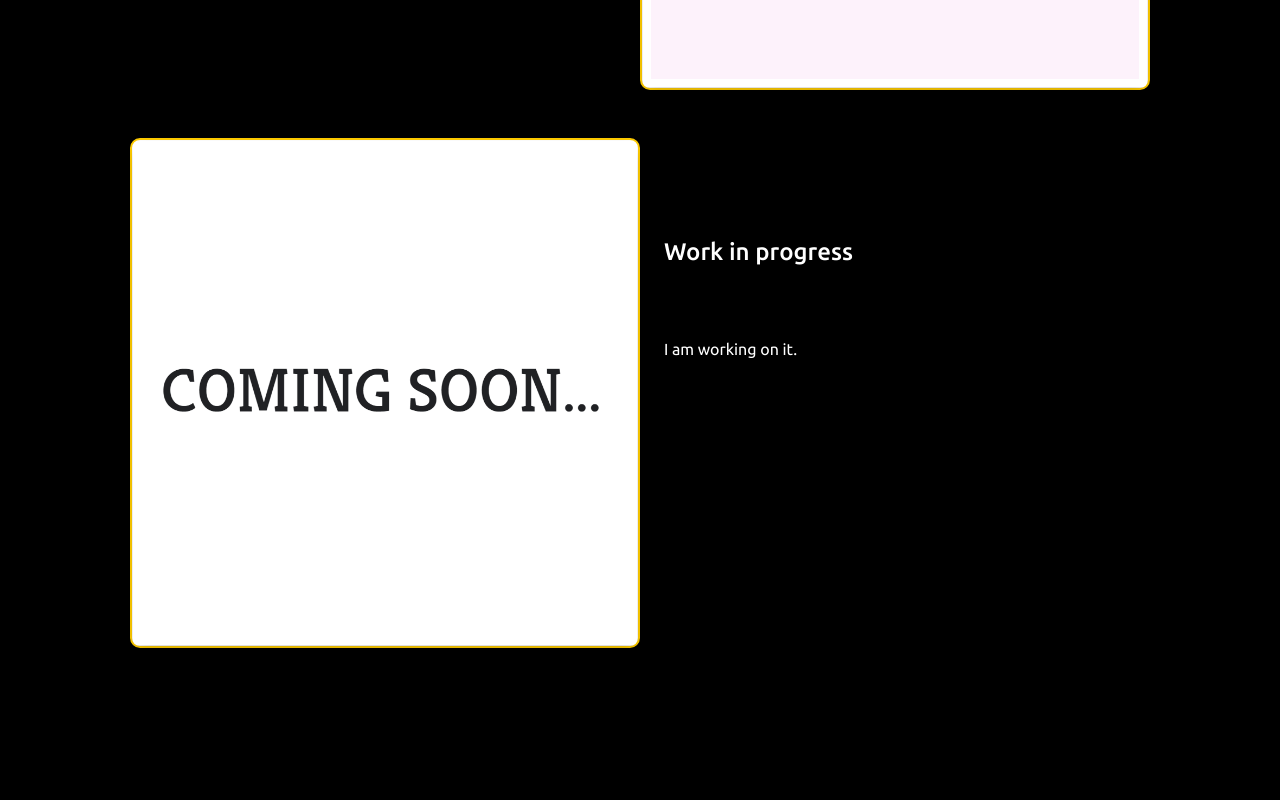
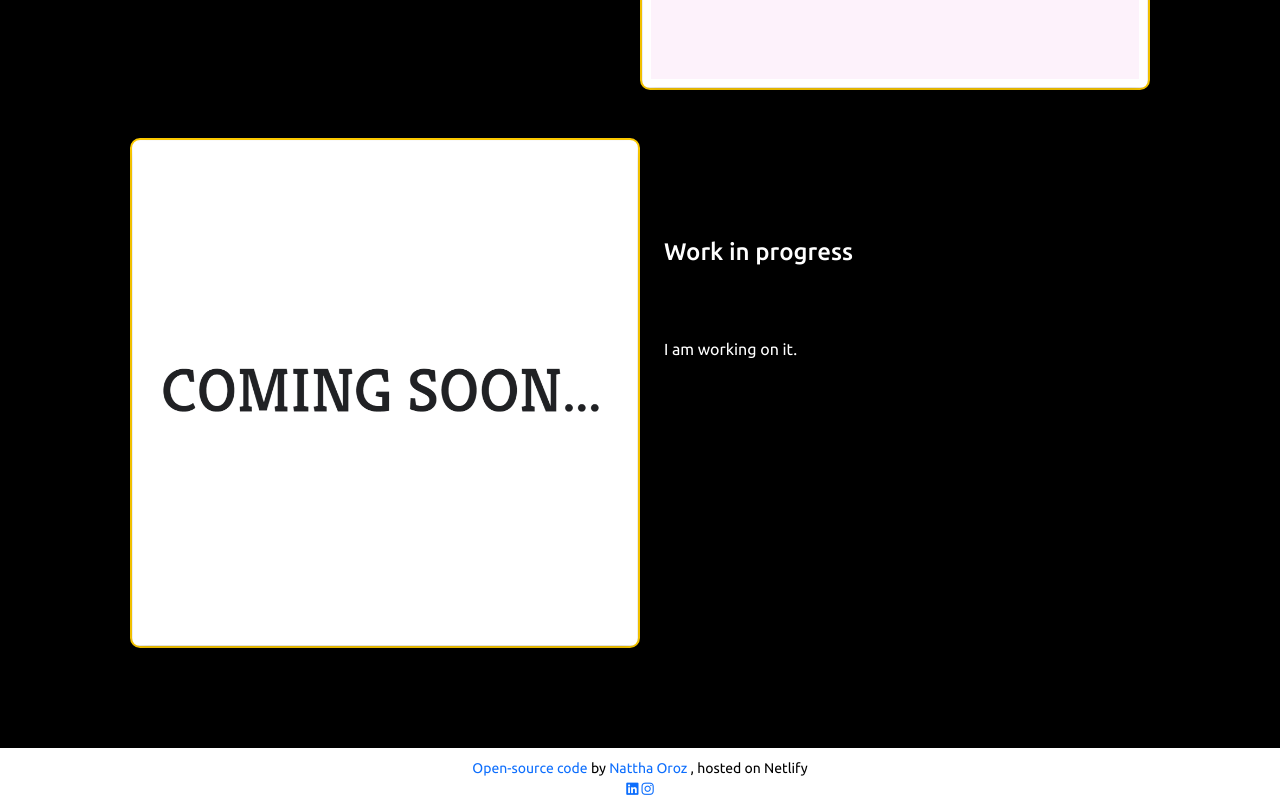
Before and after one commit to NataNONR/Portfolio-page, a plain HTML site: page project.html in a window 1280 px wide. Shown: the part 1279-2079 px from the top of the page. Before the commit the page ends 1975 px from the top, so only its background shows below. Drawn offline with nearby package versions, Linux system fonts and the light colour scheme; a web font is replaced by a local one.

Commit message:
Feat: Footer
Add footer on main and projects page

```diff
--- a/project.html
+++ b/project.html
@@ -121,5 +121,26 @@
         </div>
       </div>
     </div>
+    <footer>
+    <div class="contact-footer">
+      <p>
+        <a href="https://github.com/NataNONR/weatherapp_lesson" target="_blank">
+          Open-source code
+        </a>
+          by
+        <a href="mailto:anblurry@gmail.com" class="email-link">
+          Nattha Oroz
+        </a>
+        , hosted on Netlify
+        </br>
+        <a href="https://linkedin.com/in/nattha-oroz-76234bb7" target="_blank">
+          <i class="fab fa-linkedin linkedin"></i>
+        </a>
+        <a href="https://instagram.com/aimetthecats?r=nametag" target="_blank">
+          <i class="fab fa-instagram"></i>
+        </a>
+      </p>
+    </div>
+  </footer>
   </body>
 </html>
--- a/styles.css
+++ b/styles.css
@@ -21,6 +21,10 @@ h3 {
 }
 button {
   margin-top: 60px;
+}
+
+a {
+  text-decoration: none;
 }
 
 .primary-bg-and-text {
@@ -173,9 +177,6 @@ button {
   margin: 70px 0;
   font-size: 26px;
 }
-.contact-detail a {
-  text-decoration: none;
-}
 
 /* Typing Effect */
 .typewriter {
@@ -201,3 +202,17 @@ button {
     border-color: orange;
   }
 }
+
+footer {
+  margin-top: 100px;
+}
+.contact-footer p {
+  margin: 0;
+}
+.contact-footer {
+  background: #ffffff;
+  padding-top: 10px;
+  color: #000000;
+  display: block;
+  font-size: 14px;
+}
```
Also changed, not shown: index.html (+21 -0 lines).
